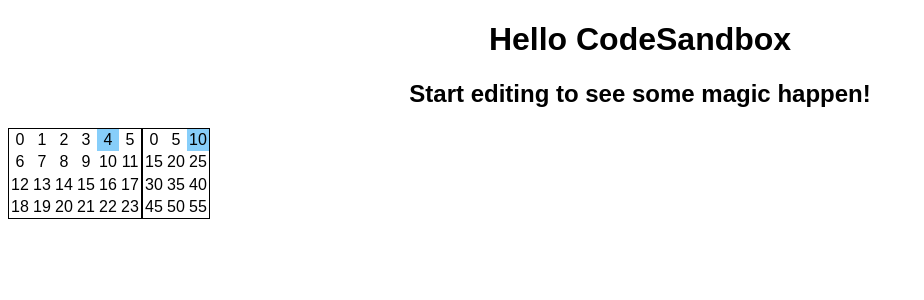
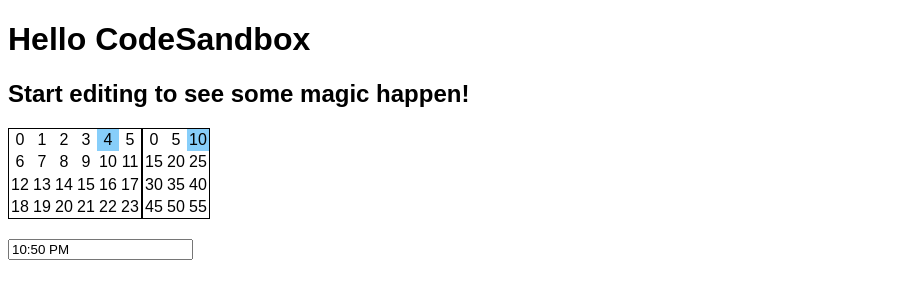
Before and after one commit to Mikelsoft99/TimePicker, a React (Create React App) app: page / in a window 1280 px wide. Shown: the top 300 px of the page, without its empty margins (0-924 px from the left). Built offline with nearby package versions, Linux system fonts and the light colour scheme.

Commit message:
compare with react-datepicker

```diff
--- a/src/App.tsx
+++ b/src/App.tsx
@@ -1,6 +1,10 @@
 import * as React from "react";
+import "react-datepicker";
 import TimePicker from "./timePicker/timepicker";
 import "./styles.css";
+import "react-datepicker/dist/react-datepicker.css";
+
+import ReactDatePicker from "react-datepicker";
 
 export default function App() {
   return (
@@ -8,6 +12,15 @@
       <h1>Hello CodeSandbox</h1>
       <h2>Start editing to see some magic happen!</h2>
       <TimePicker hour={4} minute={10} />
+      <div className="divider" />
+      <ReactDatePicker
+        onChange={e => alert(e)}
+        showTimeSelect
+        showTimeSelectOnly
+        selected={new Date()}
+        dateFormat="h:mm aa"
+        timeIntervals={5}
+      />
     </div>
   );
 }
--- a/src/styles.css
+++ b/src/styles.css
@@ -1,6 +1,8 @@
 .App {
   font-family: sans-serif;
-  text-align: center;
+}
+.divider {
+  margin-bottom: 20px;
 }
 
 .tp {
```
Also changed, not shown: package.json (+13 -2 lines).
